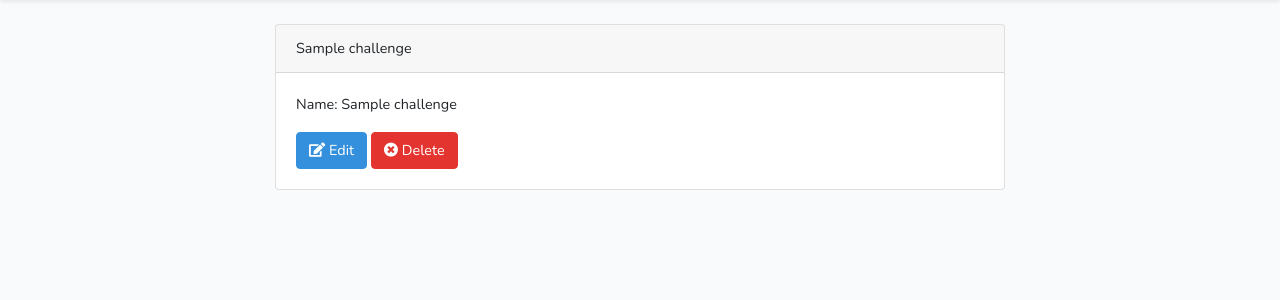
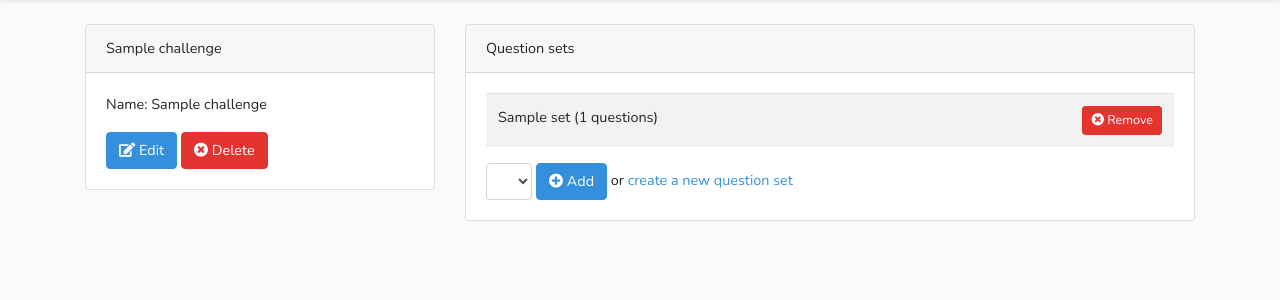
Before and after one commit to cylab-be/ctf, a Laravel app: page /app/challenges/1 in a window 1280 px wide. Shown: the part 55-355 px from the top of the page. Run offline with Laravel 8, Linux system fonts and the light colour scheme; tables that the repository leaves empty hold one stand-in row (values such as "Sample post"); lists and menus that the app fills with data are empty; style sheets or scripts are compiled from the project's sources.

Commit message:
challenge many-to-many set

```diff
--- a/app/Challenge.php
+++ b/app/Challenge.php
@@ -14,4 +14,29 @@ class Challenge extends Model
         $this->time_end = time() + 7200;
         parent::__construct($attributes);
     }
+
+    public function sets()
+    {
+        return $this->belongsToMany(Set::class);
+    }
+
+    /**
+     * Return the list of sets that do NOT belong to this challenge (and can
+     * be added to the challenge).
+     * @return type
+     */
+    public function setsAttachable()
+    {
+        $ids = $this->sets()->allRelatedIds()->all();
+        var_dump($ids);
+
+        $r = [];
+        foreach (Set::all() as $set) {
+            if (!in_array($set->id, $ids)) {
+                $r[] = $set;
+            }
+        }
+
+        return $r;
+    }
 }
--- a/app/Http/Controllers/ChallengeController.php
+++ b/app/Http/Controllers/ChallengeController.php
@@ -2,6 +2,7 @@
 namespace App\Http\Controllers;
 
 use App\Challenge;
+use App\Set;
 use Illuminate\Support\Facades\Auth;
 use Illuminate\Support\Facades\Validator;
 use Illuminate\Support\Str;
@@ -117,4 +118,17 @@ class ChallengeController extends Controller
         Challenge::find($id)->delete();
         return redirect(action("ChallengeController@index"));
     }
+
+    public function addSet(Challenge $challenge, Request $request)
+    {
+        $set_id = $request->set_id;
+        $challenge->sets()->attach($set_id);
+        return redirect(action('ChallengeController@show', ['challenge' => $challenge]));
+    }
+
+    public function removeSet(Challenge $challenge, Set $set)
+    {
+        $challenge->sets()->detach([$set->id]);
+        return redirect(action('ChallengeController@show', ['challenge' => $challenge]));
+    }
 }
--- a/app/Set.php
+++ b/app/Set.php
@@ -12,4 +12,9 @@ class Set extends Model
     {
         return $this->hasMany(Question::class);
     }
+
+    public function challenges()
+    {
+        return $this->belongsToMany(Challenge::class);
+    }
 }
--- a/resources/views/challenge/show.blade.php
+++ b/resources/views/challenge/show.blade.php
@@ -3,7 +3,7 @@
 @section('content')
 <div class="container">
     <div class="row justify-content-center">
-        <div class="col-md-8">
+        <div class="col-md-4">
             <div class="card">
                 <div class="card-header">{{ $challenge->name }}</div>
 
@@ -29,6 +29,57 @@
                 </div>
             </div>
         </div>
+
+        <div class="col-md-8">
+            <div class="card">
+
+                <div class="card-header">
+                    Question sets
+                </div>
+                <div class="card-body">
+                    <table class="table table-striped">
+                        @foreach($challenge->sets as $set)
+                        <tr>
+                            <td>
+                                {{ $set->name }}
+                                ({{ $set->questions()->count() }} questions)
+                            </td>
+                            <td class="text-right">
+                                <form method="POST"
+                                      action="{{ action('ChallengeController@removeSet', ['challenge' => $challenge, 'set' => $set]) }}"
+                                      style="display: inline-block">
+                                    {{ csrf_field() }}
+                                    {{ method_field("DELETE") }}
+                                    <button class="btn btn-danger btn-sm">
+                                        <i class="fas fa-times-circle"></i> Remove
+                                    </button>
+                                </form>
+                            </td>
+                        </tr>
+                        @endforeach
+                    </table>
+
+                    <form method="POST"
+                          class="form-inline"
+                          action="{{ action('ChallengeController@addSet', ['challenge' => $challenge]) }}"
+                          style="display: inline-block">
+                        {{ csrf_field() }}
+
+                        <select name="set_id" id="set_id" class="form-control">
+                            @foreach($challenge->setsAttachable() as $set)
+                            <option value="{{ $set->id }}">{{ $set->name }}</option>
+                            @endforeach
+                        </select>
+
+                        <button class="btn btn-primary" type="submit">
+                            <i class="fas fa-plus-circle"></i> Add
+                        </button>
+                    </form>
+                    or <a href="{{ action('SetController@create') }}">create a new question set</a>
+
+                </div>
+            </div>
+        </div>
     </div>
 </div>
 @endsection
--- a/routes/web.php
+++ b/routes/web.php
@@ -20,5 +20,7 @@ Auth::routes();
 Route::get('/home', 'HomeController@index')->name('home');
 
 Route::resource('app/challenges', 'ChallengeController');
+Route::post('app/challenges/{challenge}/set/add', 'ChallengeController@addSet');
+Route::delete('app/challenges/{challenge}/set/{set}', 'ChallengeController@removeSet');
 Route::resource('app/sets', 'SetController');
 Route::resource('app/sets.questions', 'QuestionController');
```
Also changed, not shown: database/migrations/2020_01_25_154322_create_table_challenge_set.php (added).
